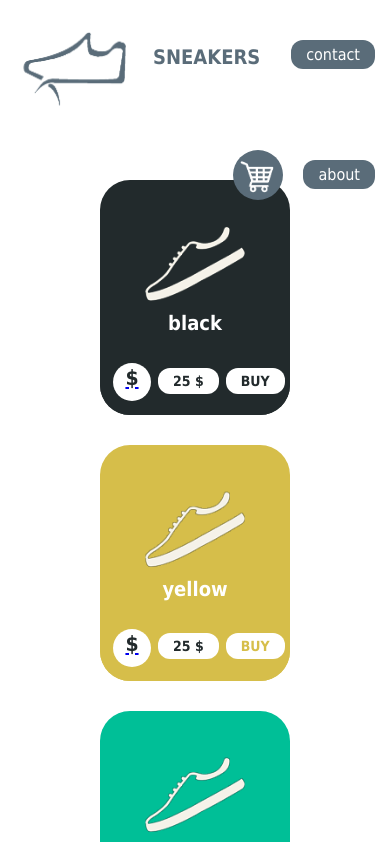
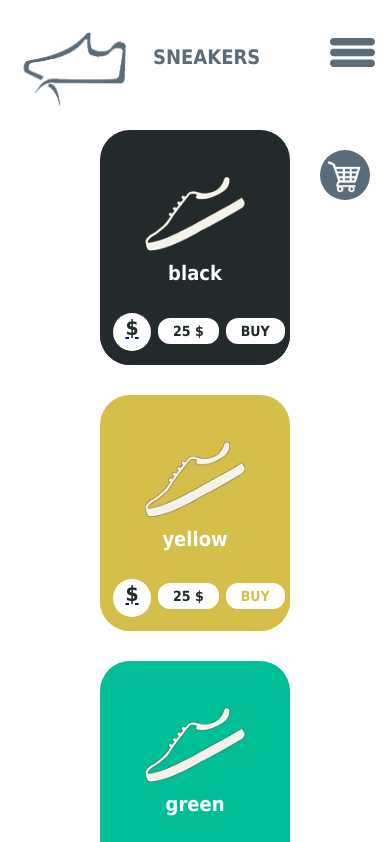
Before and after one commit to miggy97/sneakers, a Vue app: page / in a window 390 px wide. Shown: the top 842 px of the page. Built offline with nearby package versions, Linux system fonts and the light colour scheme.

Commit message:
Created responsive hamburger button, Side menu, Animations when clicking menu and hover cards

```diff
--- a/src/App.vue
+++ b/src/App.vue
@@ -1,7 +1,7 @@
 <template>
   <div id="app">
     <NavBar/>
-    <div style="height: 150px"></div>
+    <div style="height: 100px"></div>
     <div class="cards">
       <SneakerCard color="black" bgColor="#222A2C"/>
       <SneakerCard color="yellow" bgColor="#D6BE4A"/>
--- a/src/components/NavBar.vue
+++ b/src/components/NavBar.vue
@@ -1,20 +1,86 @@
 <template>
-    <div class="header">
-        <img alt="Sneakers logo" src="../assets/logo-sneakers.png" >
-        <h1 class="brand">SNEAKERS</h1>
-        <button class="contact">contact</button>
-        <button class="about">about</button>
-        <a class="carrito" href="#"></a>
+    <div class="navbar">
+        <div class="side-menu">
+            <ul>
+                <li>about</li>
+                <li>contact</li>
+            </ul>
+        </div>
+        <div class="header" :class="{'open':showNav}">
+            <img alt="Sneakers logo" src="../assets/logo-sneakers.png" >
+            <h1 class="brand">SNEAKERS</h1>
+            <a href="javascript:void();" class="btn-menu" v-if="mobileView"
+            @click="showNav= !showNav">
+                <img src="../assets/menu.svg" alt="menu button" class="menu">
+            </a>
+            <button class="contact" v-if="!mobileView">contact</button>
+            <button class="about" v-if="!mobileView">about</button>
+            <a class="carrito" href="#"></a>
+        </div>
     </div>
 </template>
 
 <script>
 export default {
-    name: 'NavBar'
+    name: 'NavBar',
+    data: ( ) => {
+        return {
+            mobileView: false,
+            showNav: false
+        }
+    },
+    methods: {
+        handleView(){
+            this.mobileView = window.innerWidth <= 700;
+        },
+        handleMenu(){
+            if(this.showNav === true && window.innerWidth > 700){
+                this.showNav = false;
+            }
+        }
+    },
+
+    mounted() {
+        window.addEventListener('resize', () => {
+            this.handleView();
+            this.handleMenu();
+        })
+    },
+    created(){
+        this.handleView();
+    }
 }
 </script>
 
 <style scoped>
+
+
+.side-menu {
+    z-index: 1;
+    width: 100%;
+    height: 70px;
+    position: fixed;
+    text-align:right;
+    padding-top: 30px;
+    background-color: #809cb1;
+    font-family: Tahoma;
+    font-style: normal;
+    font-weight: bold;
+    font-size: 18px;
+    color: white;
+}
+
+
+li {
+    display: block;
+    margin-right: 15px;
+    margin-top: 5px;
+    cursor: pointer;
+}
+
+li:hover{
+    color: black;
+}
 
 .header{
     background-color: white;
@@ -24,6 +90,11 @@ export default {
     width: 100%;
     height: 100px;
     z-index: 1;
+    transition: 1s transform cubic-bezier(0, .12, .14, 1);
+}
+
+.open {
+    transform: translateX(-200px);
 }
 
 img {
@@ -59,6 +130,18 @@ img {
   margin-right:20px;
 }
 
+.btn-menu {
+    float: right;
+}
+
+.menu {
+    width: 45px;
+    height: 45px;
+    vertical-align: middle;
+    margin-top: 30px;
+    margin-right: 15px;
+}
+
 .about, .contact {
     background-color:#5A6C79 ;
     border: none;
--- a/src/components/SneakerCard.vue
+++ b/src/components/SneakerCard.vue
@@ -26,6 +26,12 @@ export default {
     width: 200px;
     border-radius: 30px;
     margin-top: 30px;
+    transition: 0.3s;
+}
+
+.card:hover {
+    transform: scale(1.05);
+    box-shadow: 0 10px 18px 0 rgba(0,0,0,0.2);
 }
 
 .shoe{
```
Also changed, not shown: src/assets/menu.svg (added).
